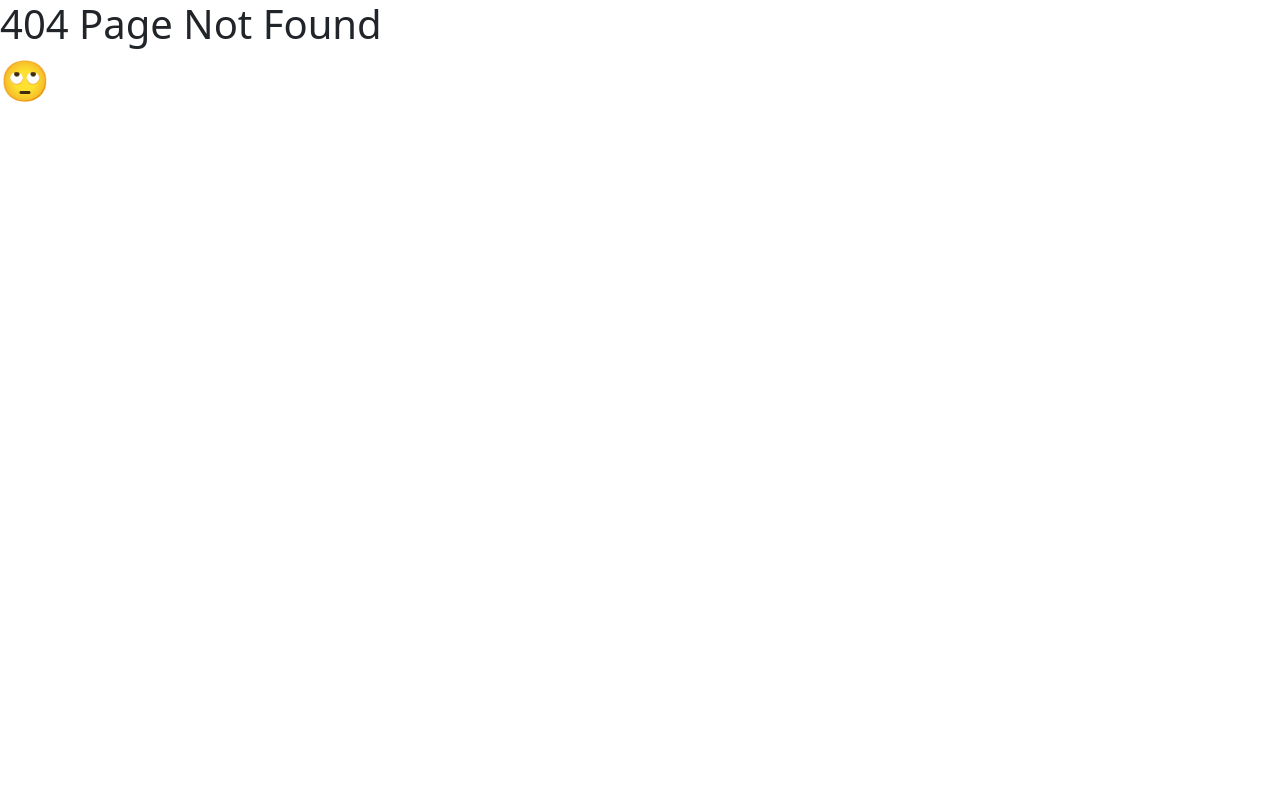
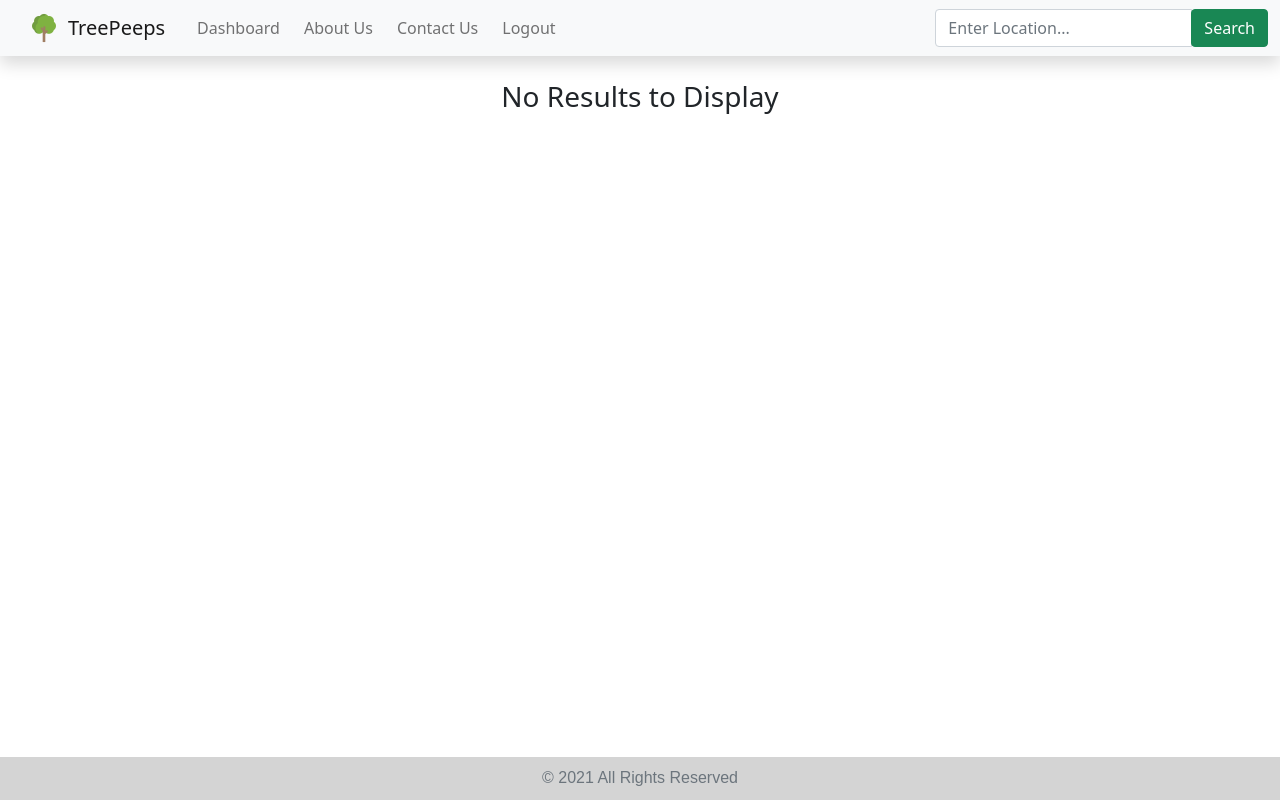
Before and after one commit to ClaireMDavies/TreePeeps, a React (Create React App) app in the folder client/: page /search in a window 1280 px wide. Before the commit this address had no page. Built offline with nearby package versions, Linux system fonts and the light colour scheme; what react-dotenv would draw is missing.

Commit message:
Updating navbar links

```diff
--- a/client/src/App.js
+++ b/client/src/App.js
@@ -19,7 +19,7 @@ function App() {
           //
           <Route exact path="/projectpage" component={Project} />
           //
-          <Route exact path="/feeds" component={Feeds} />
+          <Route exact path="/search" component={Feeds} />
 
           //
           <Route exact path="/login" component={Login} />
--- a/client/src/components/NavbarTreePeeps/index.js
+++ b/client/src/components/NavbarTreePeeps/index.js
@@ -15,8 +15,7 @@ const NavbarTreePeeps = ({ children, handleFormSubmit, handleCityChange }) => {
                         {children}
 
                     </ul>
-                    {window.location.pathname === "/dashboard" || window.location.pathname === "/feeds" || window.location.pathname === "/project"
-                        ? <SearchForm onClick={handleFormSubmit} onChange={handleCityChange} />
+                    {window.location.pathname === "/search" ? <SearchForm onClick={handleFormSubmit} onChange={handleCityChange} />
                         : ""
                     }
                 </div>
--- a/client/src/pages/Dashboard.js
+++ b/client/src/pages/Dashboard.js
@@ -14,6 +14,10 @@ const Dashboard = () => {
                 <NavItem
                     link="/dashboard"
                     name="Dashboard">
+                </NavItem>
+                <NavItem
+                    link="/search"
+                    name="Search">
                 </NavItem>
                 <NavItem
                     link="/"
--- a/client/src/pages/Feeds.js
+++ b/client/src/pages/Feeds.js
@@ -101,7 +101,10 @@ function Feeds() {
                 </NavItem>
             </Navbar>
             {/* Post Card */}
-            {nearestProjects.map(project => {
+            { nearestProjects.length ? (
+                <div>
+                    {
+                        nearestProjects.map(project => {
                             return (
                                 <div className="row d-flex justify-content-center mb-3" key={project._id}>
                                     <Card style={styles.cardStyle}>
@@ -137,8 +140,13 @@ function Feeds() {
                                 </div>
                             )
                         }
-            )};
+                        )
+                    };
+                </div>
+            ) : (
+                <h3 className="text-center m-3 p-2">No Results to Display</h3>
 
+            )}
             <Footer />
         </div >
     )
```
Lines whose indentation alone changed are shown as unchanged.
